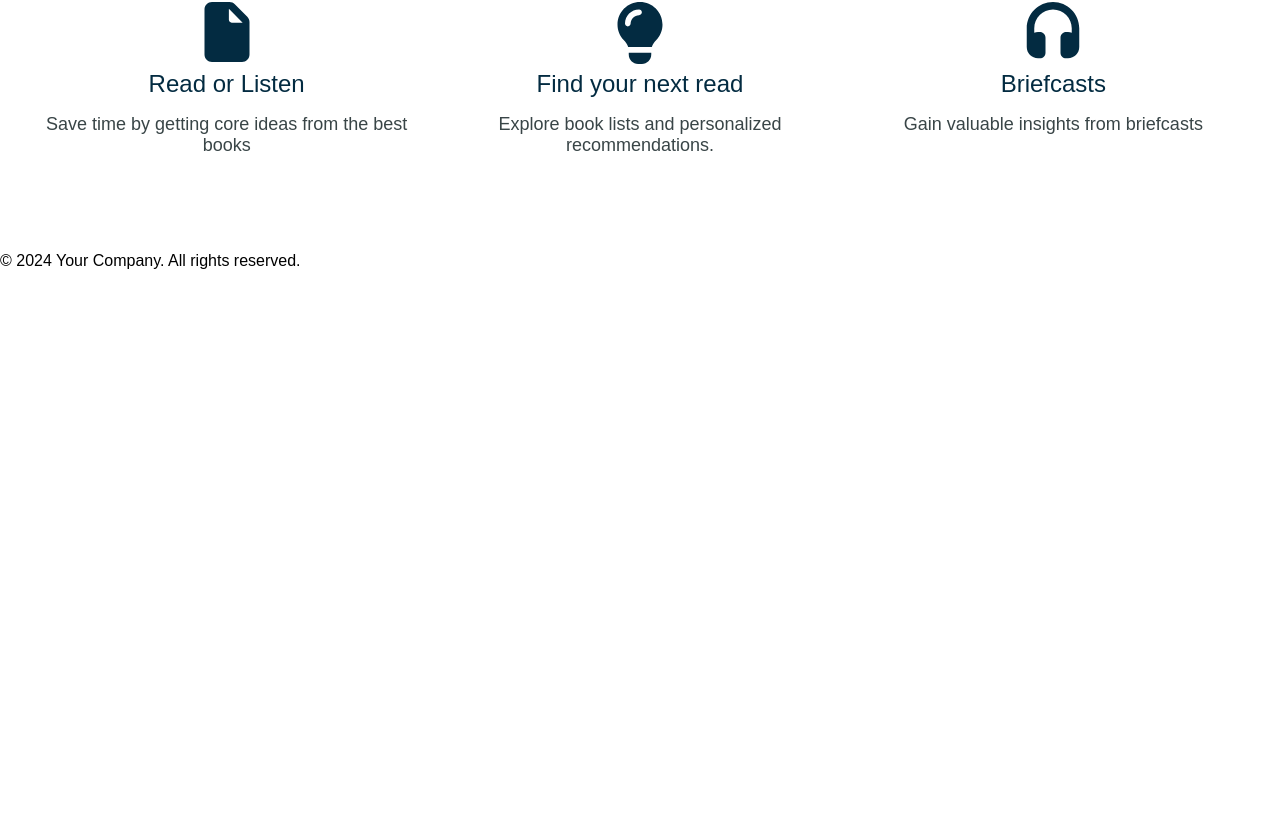
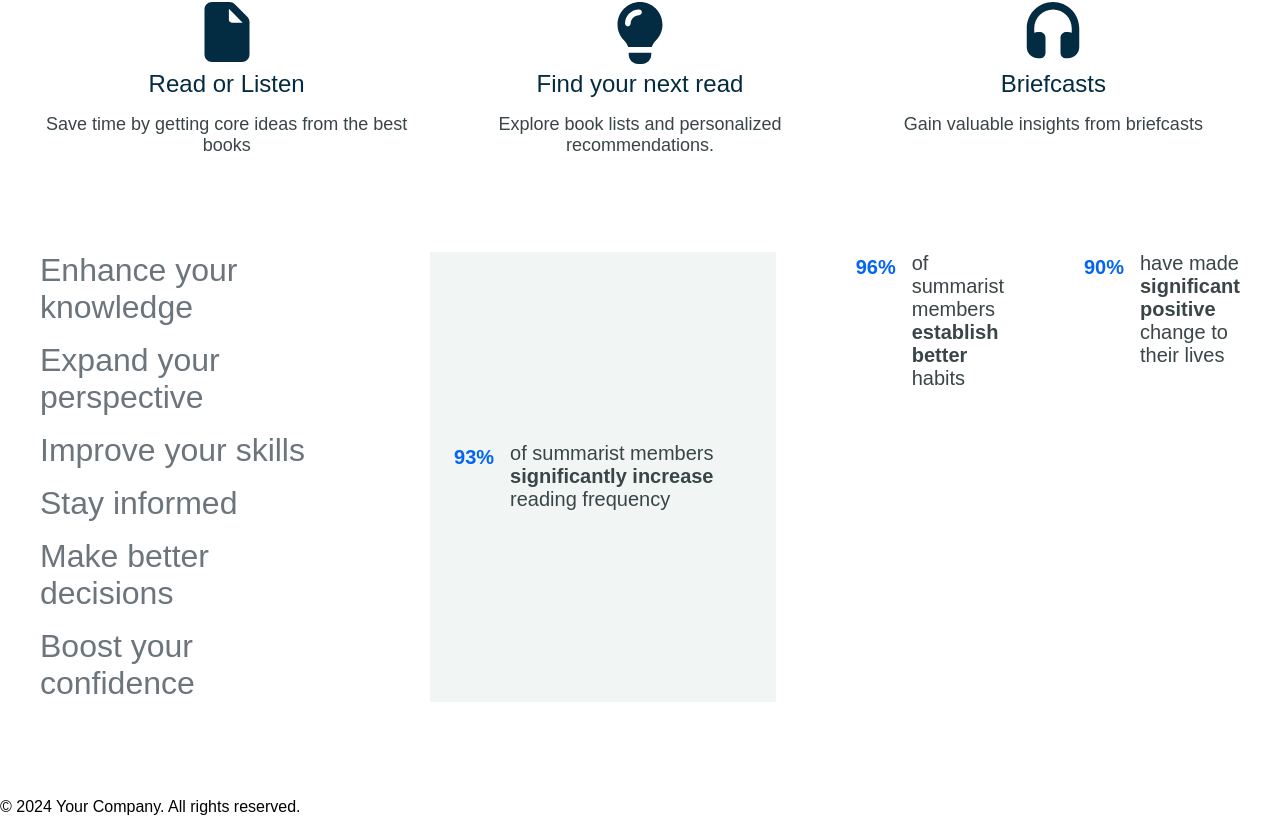
Before and after one commit to KyleWhitehead/Book-App, a React (Create React App) app: page / in a window 1280 px wide. Shown: the part 527-1343 px from the top of the page. Before the commit the page ends 800 px from the top, so only its background shows below. Built offline with nearby package versions, Linux system fonts and the light colour scheme.

Commit message:
Added changes to Faetures.jsx to fix the import statement for FontAwesome icons. The import statement was corrected to properly import the icons from the correct package.

```diff
--- a/src/components/Features/Features.jsx
+++ b/src/components/Features/Features.jsx
@@ -39,6 +39,31 @@ const Features = () => {
                 </div>
               </div>
             </div>
+            <div className="statistics__wrapper">
+              <div className="statistics__content--header">
+                <div className="statistics__heading">Enhance your knowledge</div>
+                <div className="statistics__heading">Expand your perspective</div>
+                <div className="statistics__heading">Improve your skills</div>
+                <div className="statistics__heading">Stay informed</div>
+                <div className="statistics__heading">Make better decisions</div>
+                <div className="statistics__heading">Boost your confidence</div>
+              </div>
+              <div className="statistics__content--details">
+                <div className="statistics__data">
+                  <div className="statistics__data--number">93%</div>
+                  <div className="statistics__data--title">of summarist members <b>significantly increase</b> reading frequency</div>
+                </div>
+              </div>
+              <div className="statistics__data">
+                <div className="statistics__data--number">96%</div>
+                <div className="statistics__data--title">of summarist members <b>establish better</b> habits</div>
+              </div>
+              <div className="statistics__data">
+                <div className="statistics__data--number">90%</div>
+                <div className="statistics__data--title">have made <b>significant positive</b> change to their lives</div>
+              </div>
+            </div>
+            <div className="statistics__wrapper"></div>
           </div>
         </div>
       </section>
```
